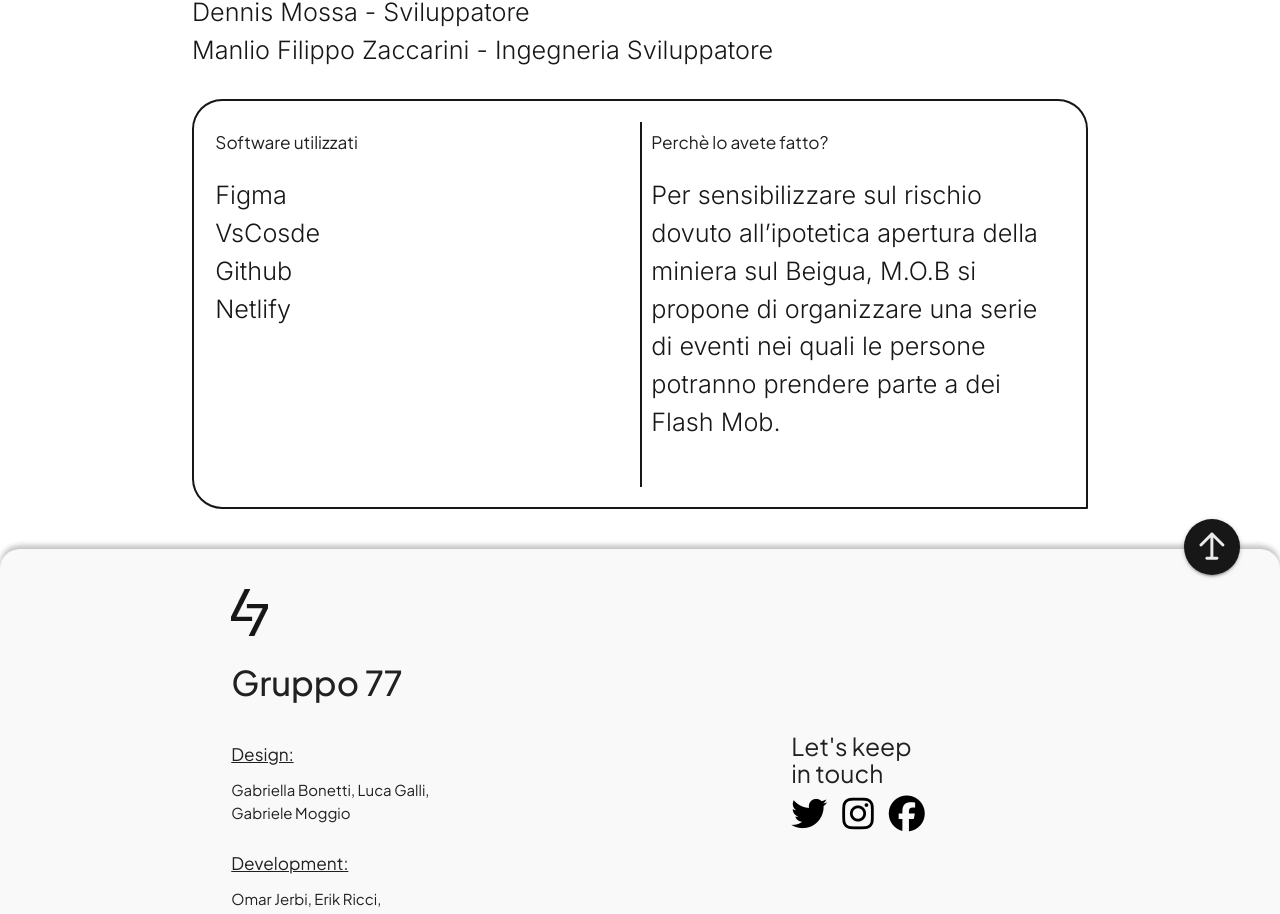
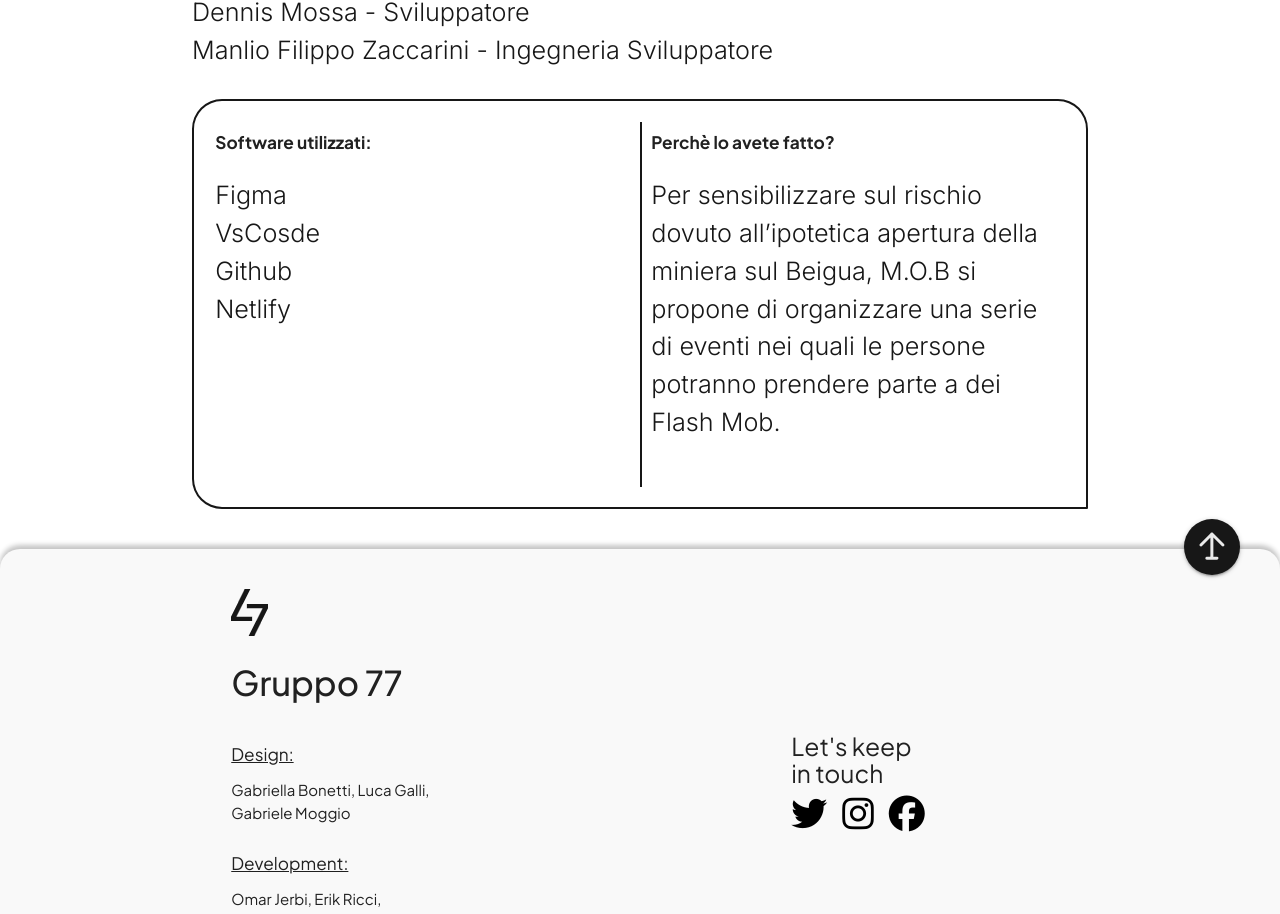
Before and after one commit to Omar-jerbi/tutelabeigua, a React (Create React App) app: page /proj/1 in a window 1280 px wide. Shown: the part 1136-2050 px from the top of the page. Built offline with nearby package versions, Linux system fonts and the light colour scheme.

Commit message:
Update Proj.jsx

```diff
--- a/src/Pages/Proj.jsx
+++ b/src/Pages/Proj.jsx
@@ -54,7 +54,7 @@ function Proj() {
                 <div className="sw-why">
                     <div className="row">
                         <div className="col s12 m12 l6 sw">
-                            <h6>Software utilizzati</h6>
+                            <h6 style={{fontWeight:700}}>Software utilizzati:</h6>
                             <p className="flow-text">
                                 {
                                     ProjLinks.at(current.pathname.replace('/proj/', '')).sw.map((v, k) => {
@@ -72,7 +72,7 @@ function Proj() {
                         <div className=" col m12 s12 divider-sm-med show-on-medium-and-down hide-on-large-only"></div>
 
                         <div className="col s12 m12 l6 why">
-                            <h6>Perchè lo avete fatto?</h6>
+                            <h6 style={{fontWeight:700}}>Perchè lo avete fatto?</h6>
                             <p className="flow-text">
                                 {ProjLinks.at(current.pathname.replace('/proj/', '')).why}
                             </p>
```
